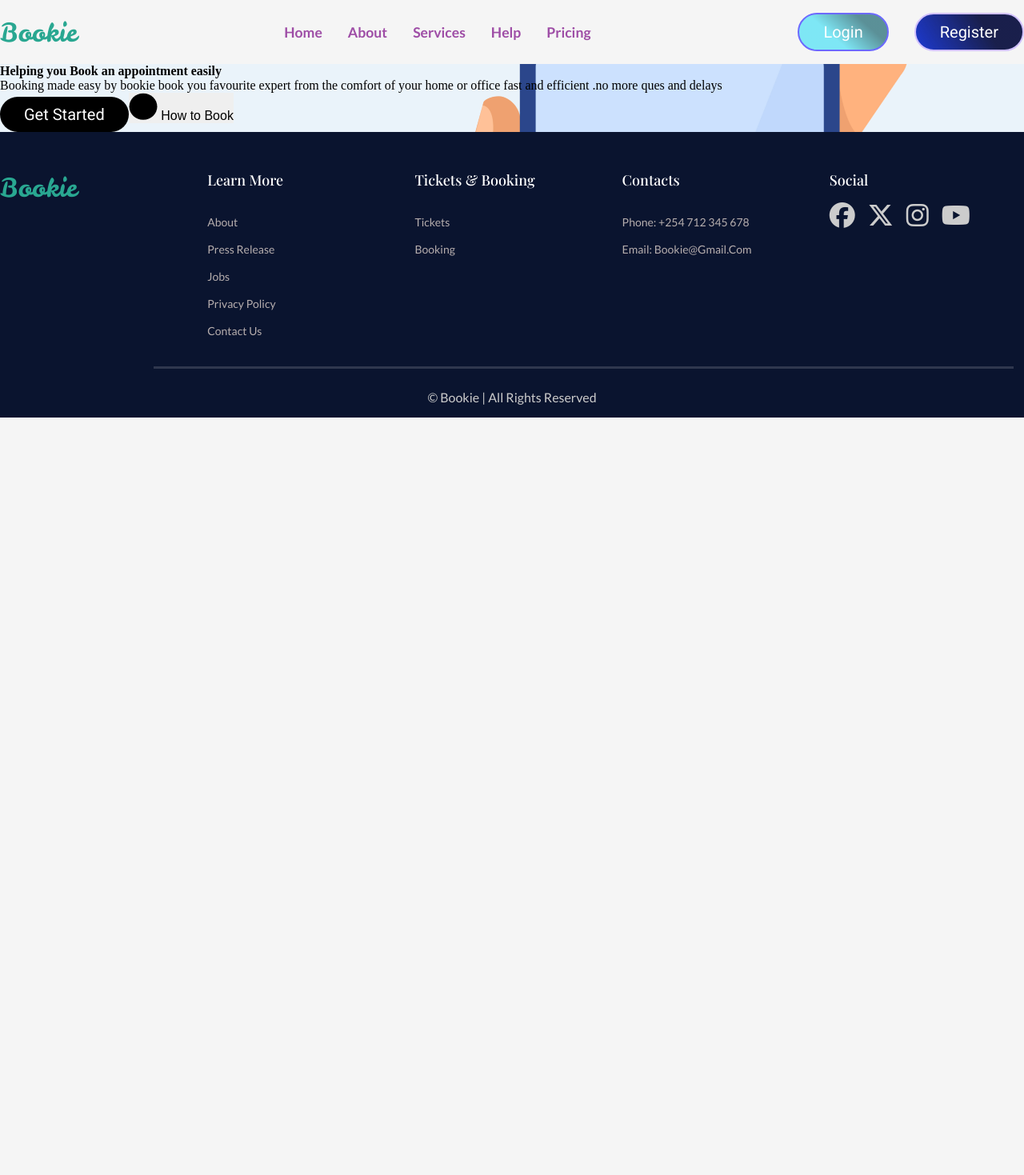
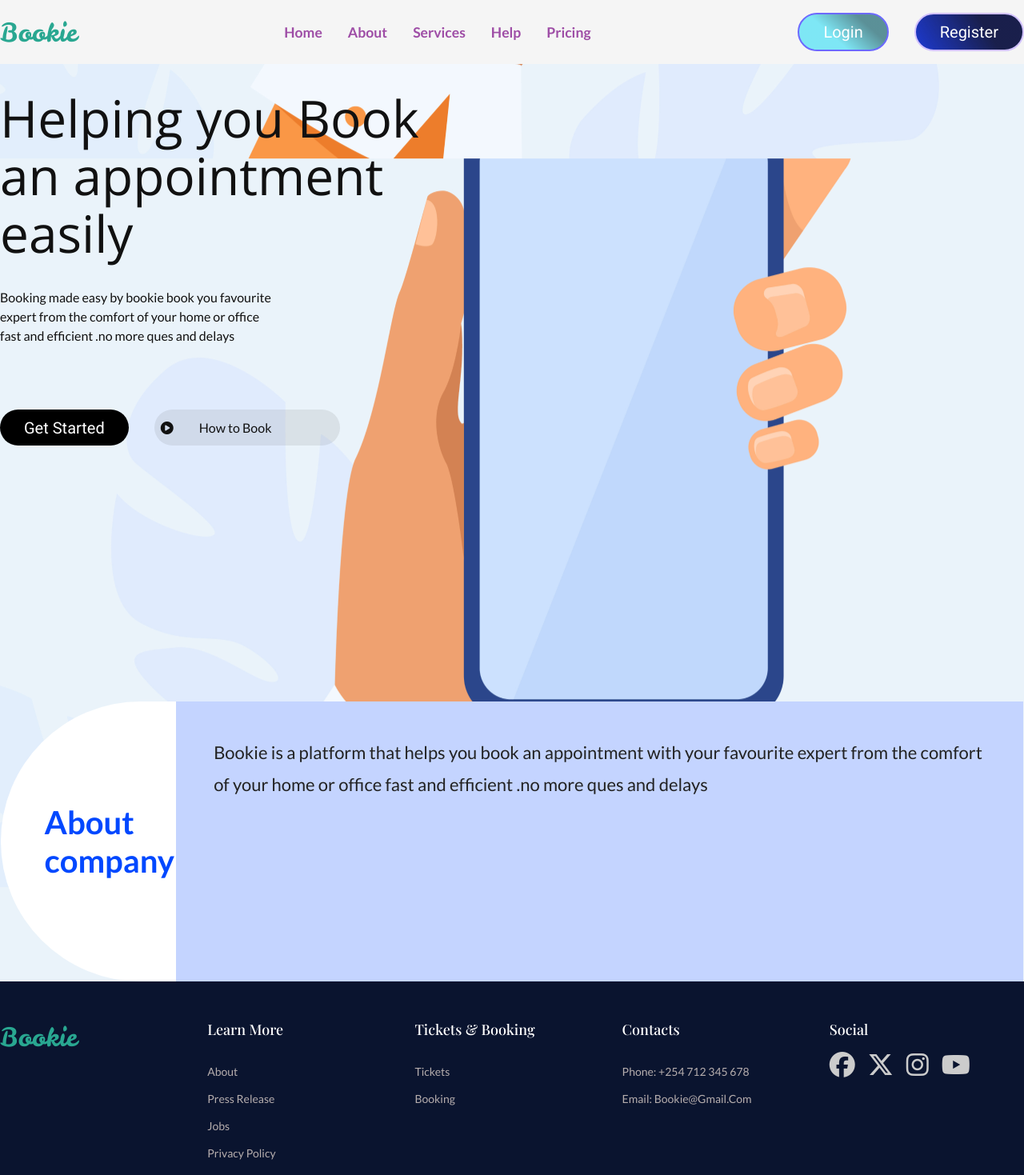
Before and after one commit to githukelvin/software-dev-lab, a Vue app in the folder bookie/: page / in a window 1280 px wide. Shown: the top 1469 px of the page at 80% size. Before the commit the page ends 800 px from the top, so only its background shows below. Built offline with nearby package versions, Linux system fonts and the light colour scheme.

Commit message:
homepage done

```diff
--- a/bookie/src/views/HomePage.vue
+++ b/bookie/src/views/HomePage.vue
@@ -1,36 +1,41 @@
 <template>
   <main>
+    <section class="sect1">
       <div class="container">
         <div class="top">
           <h1>Helping you Book an appointment easily</h1>
         </div>
         <div class="bottom">
           <p>
-          Booking made easy by bookie book you favourite expert from the comfort
-          of your home or office fast and efficient .no more ques and delays
+            Booking made easy by bookie book you favourite expert from the
+            comfort of your home or office fast and efficient .no more ques and
+            delays
           </p>
           <div class="btns">
             <ActionBtn classname="black" text="Get Started" />
-          <button>
-            <svg
-              xmlns="http://www.w3.org/2000/svg"
-              width="36"
-              height="34"
-              viewBox="0 0 36 34"
-              fill="none"
-            >
-              <path
-                fill-rule="evenodd"
-                clip-rule="evenodd"
-                d="M18.0201 33.8115C27.6639 33.8115 35.4817 26.423 35.4817 17.3088C35.4817 8.19458 27.6639 0.806061 18.0201 0.806061C8.37636 0.806061 0.558533 8.19458 0.558533 17.3088C0.558533 26.423 8.37636 33.8115 18.0201 33.8115Z"
-                fill="black"
-              />
-            </svg>
+            <button class="btn-color">
+              <i class="fa-solid fa-circle-play"></i>
               How to Book
             </button>
           </div>
         </div>
       </div>
+    </section>
+    <!-- sect 2 -->
+    <section class="sect2">
+      <div class="container round">
+        <div class="rounded-div">
+          <h2>About company</h2>
+        </div>
+        <div class="left-div">
+          <p>
+            Bookie is a platform that helps you book an appointment with your
+            favourite expert from the comfort of your home or office fast and
+            efficient .no more ques and delays
+          </p>
+        </div>
+      </div>
+    </section>
   </main>
 </template>
 
@@ -39,16 +44,95 @@ import ActionBtn from "@/components/ActionBtn.vue";
 </script>
 <style lang="scss" scoped>
 main {
-  background-image: url("../assets/images/hero-image.png");
+  background: url("../assets/images/hero-image.png"),
+    lightgray 50% / cover no-repeat;
+  background-position: right;
 
-  .top{
-
+  .top {
+    padding-block: 2em;
+    h1 {
+      font-family: "Open Sans", sans-serif;
+      font-size: 4rem;
+      line-height: 4.5rem;
+      width: 45%;
+      font-weight: 400;
+      color: #111;
+    }
   }
   .bottom {
+    display: flex;
+    flex-direction: column;
+    padding-bottom: 20em;
+    p {
+      line-height: 1.5rem;
+      font-size: 1rem;
+      font-family: "Lato", sans-serif;
+      color: #111;
+      font-weight: 400;
+      width: 27%;
+    }
+    .btns {
+      display: flex;
+      flex-direction: row;
+      gap: 2em;
+      margin-top: 5em;
       .black {
         background-color: black;
         color: white;
       }
+      .btn-color {
+        border-radius: 1.75rem;
+        background: rgba(17, 17, 17, 0.08);
+        width: 14.52863rem;
+        height: 2.83644rem;
+        display: flex;
+        align-items: center;
+        flex-direction: row;
+        color: #111;
+        font-family: "Lato", sans-serif;
+        gap: 2em;
+        padding: 0.5em;
+        font-size: 1rem;
+
+        svg {
+          color: #000;
+        }
+      }
+    }
+  }
+  .round {
+    display: flex;
+    flex-direction: row;
+    width: 79.90631rem;
+    margin-inline: auto;
+    .rounded-div {
+      border-radius: 31.25rem 0rem 0rem 31.25rem;
+      background: #fff;
+      width: 21.875rem;
+      height: 21.875rem;
+      border-right: 3px solid #c4d4ff;
+      display: grid;
+      place-items: center;
+      h2 {
+        color: #0048ff;
+        font-size: 2.5rem;
+        font-weight: 700;
+        font-family: "Lato", sans-serif;
+        width: 50%;
+      }
+    }
+    .left-div {
+      background: #c4d4ff;
+      p{
+        color: #222;
+        font-size: 1.375rem;
+        font-weight: 400;
+        font-family: "Lato",sans-serif;
+        line-height: 2.5rem;
+        padding: 2em;
+
+      }
+    }
   }
 }
 </style>
```
Lines whose indentation alone changed are shown as unchanged.
